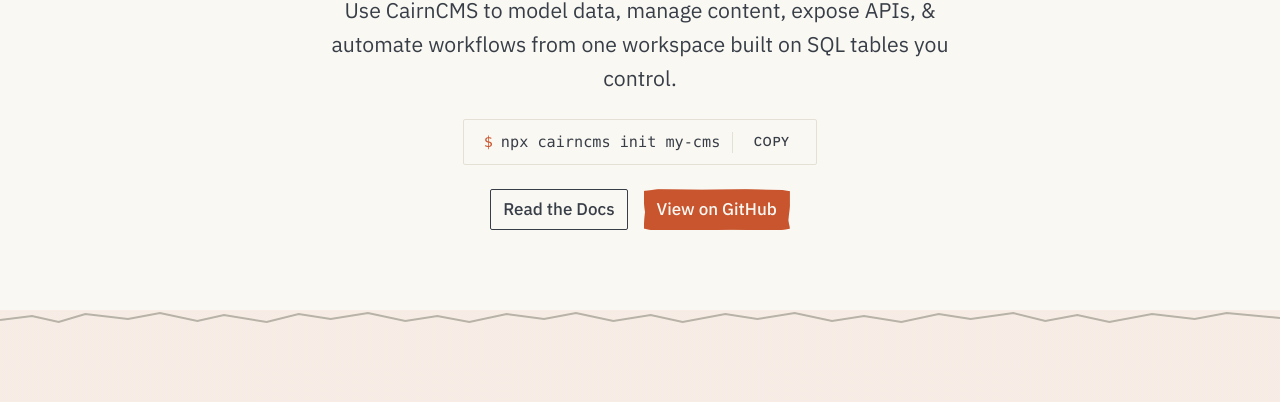
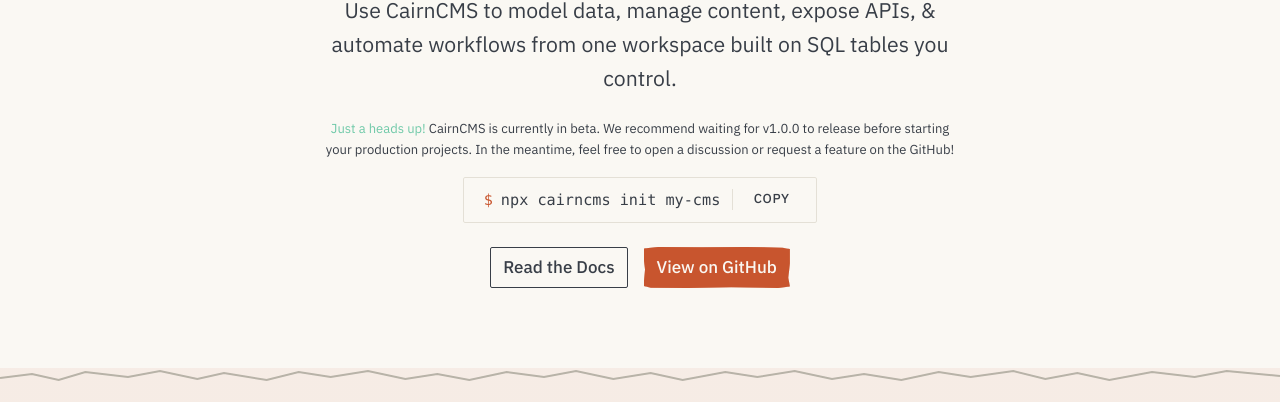
Before and after one commit to CairnCMS/cairncms-website, an Astro site: page / in a window 1280 px wide. Shown: the part 398-800 px from the top of the page. Built offline with nearby package versions, Linux system fonts and the light colour scheme; Astro itself is replaced by a stand-in of ours.

Commit message:
Add beta note

```diff
--- a/src/components/Hero.astro
+++ b/src/components/Hero.astro
@@ -13,6 +13,7 @@
 					<p class="lead mt-3 mb-4">
 						Use CairnCMS to model data, manage content, expose APIs, & automate workflows from one workspace built on SQL tables you control.
 					</p>
+					<p class="small muted"><span class="text-secondary">Just a heads up!</span> CairnCMS is currently in beta. We recommend waiting for v1.0.0 to release before starting your production projects. In the meantime, feel free to open a discussion or request a feature on the GitHub!</p>
 					<div class="install-command-row mb-4">
 						<button
 							type="button"
```
